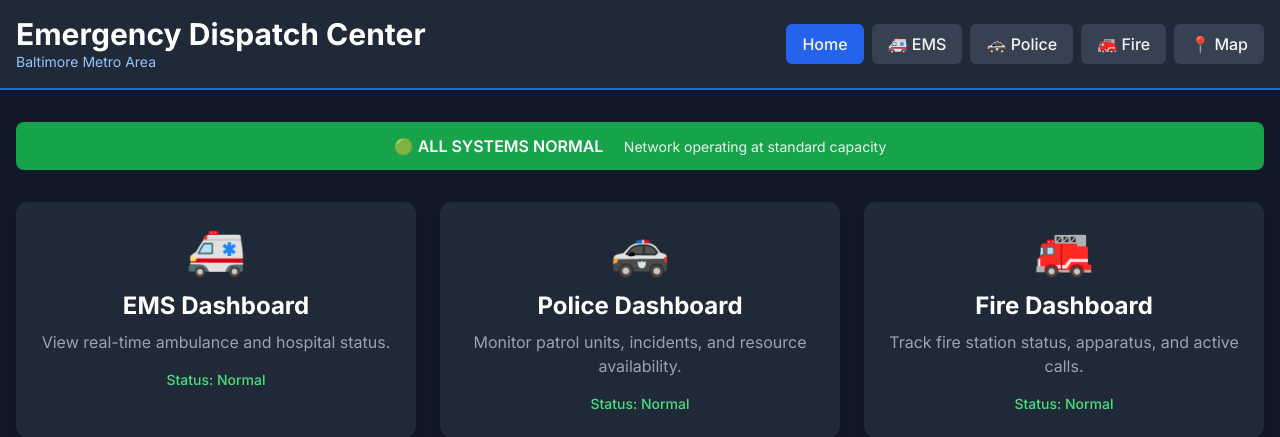
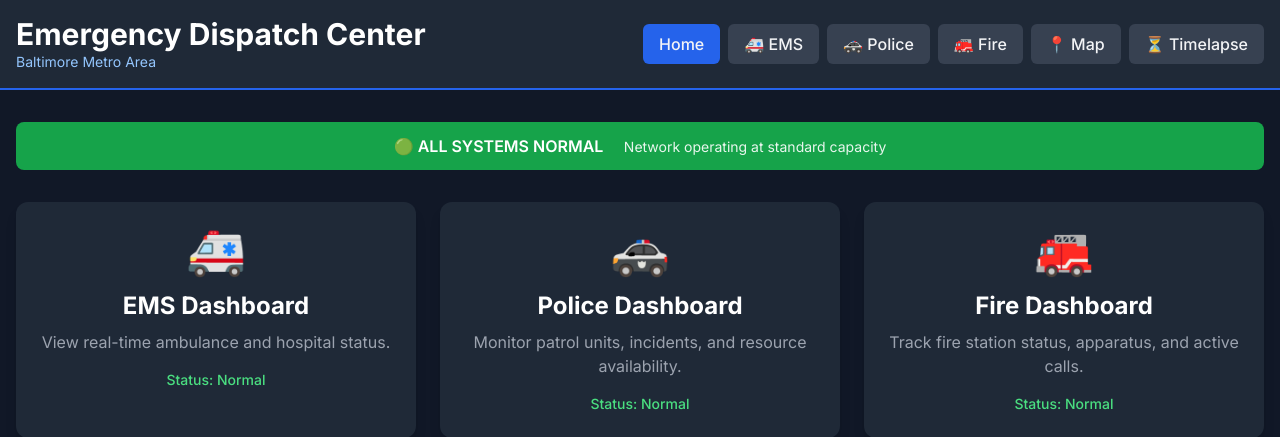
Before and after one commit to THEFLASH1002/HOPHACKS-PROJECT, a Flask app: page /dash in a window 1280 px wide. Shown: the top 437 px of the page. Run offline with Flask 3, Linux system fonts and the light colour scheme; parts of the project's set-up code (start-up, migrations or seed data) failed here and were passed over; some libraries are stand-ins or nearby versions.

Commit message:
fixed timelapse

```diff
--- a/app.py
+++ b/app.py
@@ -135,7 +135,11 @@ def home():
 
 @app.route("/map")
 def map_page():
-    return render_template("map.html")
+    return render_template("hos_map.html")
+
+@app.route("/timelapse")
+def timelapse():
+    return render_template("timelapse.html")
 
 @app.route("/dash")
 def dash():
--- a/templates/dash.html
+++ b/templates/dash.html
@@ -109,6 +109,10 @@
                     </button>
                     <a href="{{ url_for('map_page') }}" class="px-4 py-2 bg-gray-700 rounded-md font-medium hover:bg-gray-600 transition" onclick="showDashboard('map')">
                         📍 Map
+                    </a>
+                    <a href="{{ url_for('timelapse') }}" class="px-4 py-2 bg-gray-700 rounded-md font-medium hover:bg-gray-600 transition" onclick="showDashboard('timelapse')">
+                        ⏳  Timelapse
+                    </a>
                     </a>
                 </div>
             </div>
--- a/templates/timelapse.html
+++ b/templates/timelapse.html
@@ -67,6 +67,7 @@
     #timeline-slider {
       flex-grow: 1;
       -webkit-appearance: none;
+      appearance: none;
       height: 8px;
       background: #444;
       border-radius: 4px;
```
